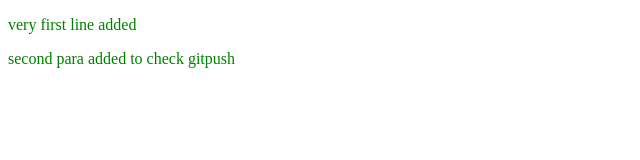
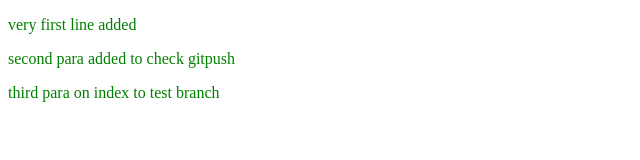
Before and after one commit to Himanshuuuu/first-line-addded, a plain HTML site: page index.html in a window 1280 px wide. Shown: the whole page, without its empty margins (0-640 px from the left). Drawn offline with Linux system fonts and the light colour scheme.

Commit message:
Update index.html
third para added in branch on github

```diff
--- a/index.html
+++ b/index.html
@@ -8,6 +8,7 @@
 <body>
 	<p>very first line added</p>
 	<p>second para added to check gitpush</p>
+	<p>third para on index to test branch</p>
 
 </body>
 </html>
```
